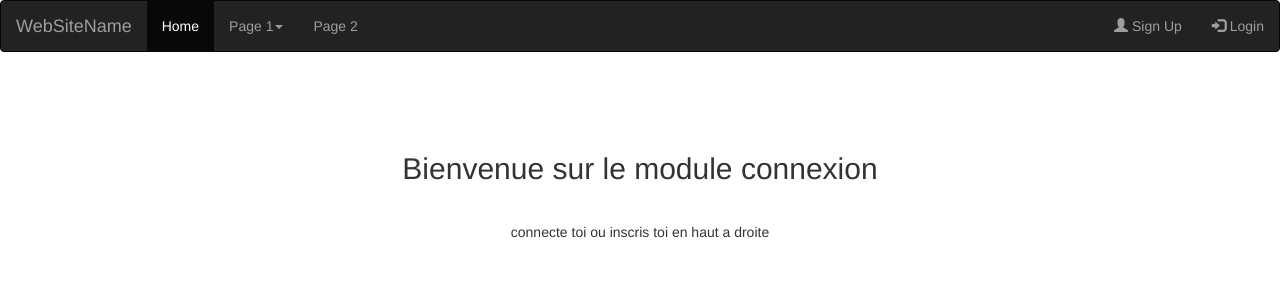
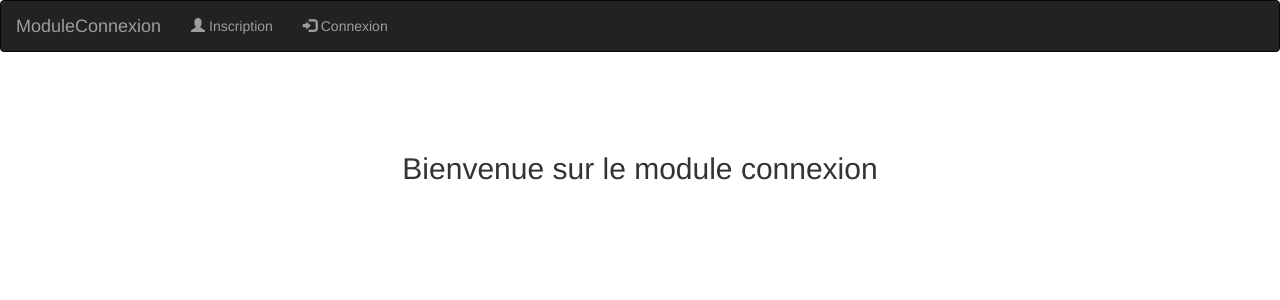
Before and after one commit to mathieu-duverne/module-connexion, a PHP site: page / in a window 1280 px wide. Shown: the top 300 px of the page. Run offline with PHP 8.4, Linux system fonts and the light colour scheme.

Commit message:
changement lien de navbar non fonctionnel ENELEVEE

```diff
--- a/deconnexion.php
+++ b/deconnexion.php
@@ -2,5 +2,5 @@
 session_start();
 $_SESSION = array();
 session_destroy();
-header("Location: connexion.php");
+header("Location: index.php");
 ?>
--- a/index.php
+++ b/index.php
@@ -25,28 +25,18 @@
 	<nav class="navbar navbar-inverse">
   <div class="container-fluid">
     <div class="navbar-header">
-      <a class="navbar-brand" href="#">WebSiteName</a>
+      <a class="navbar-brand" href="#">ModuleConnexion</a>
     </div>
     <ul class="nav navbar-nav">
-      <li class="active"><a href="#">Home</a></li>
-      <li class="dropdown"><a class="dropdown-toggle" data-toggle="dropdown" href="#">Page 1<span class="caret"></span></a>
-        <ul class="dropdown-menu">
-          <li><a href="#">Page 1-1</a></li>
-          <li><a href="#">Page 1-2</a></li>
-          <li><a href="#">Page 1-3</a></li>
-        </ul>
-      </li>
-      <li><a href="#">Page 2</a></li>
-    </ul>
     <ul class="nav navbar-nav navbar-right">
 <?php
 session_start();
 	if (!isset($_SESSION['id'])) {
 
-     echo" <li><a href=\"inscription.php\"><span class=\"glyphicon glyphicon-user\"></span> Sign Up</a></li>
-      <li><a href=\"connexion.php\"><span class=\"glyphicon glyphicon-log-in\"></span> Login</a></li>";
+     echo" <li><a href=\"inscription.php\"><span class=\"glyphicon glyphicon-user\"></span> Inscription</a></li>
+      <li><a href=\"connexion.php\"><span class=\"glyphicon glyphicon-log-in\"></span> Connexion</a></li>";
       echo "</ul></div></nav>";
-      echo "<br><br><br><h2>Bienvenue sur le module connexion</h2><br><h5>connecte toi ou inscris toi en haut a droite</h5>";
+      echo "<br><br><br><h2>Bienvenue sur le module connexion</h2>";
       exit();
 }
 if(isset($_SESSION['userlogin']) && isset($_SESSION['userpass']) && isset($_SESSION['id'])){
```
